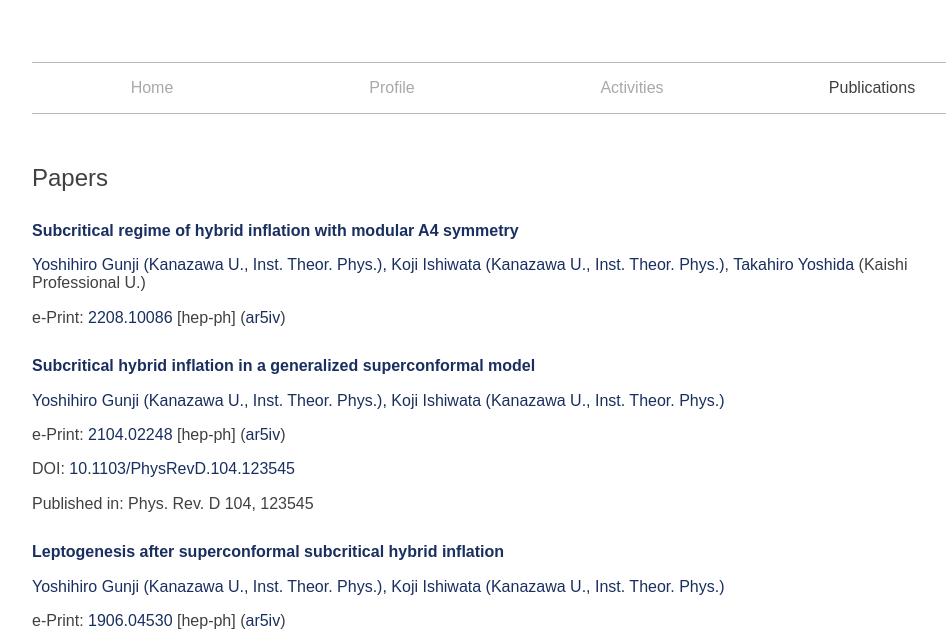
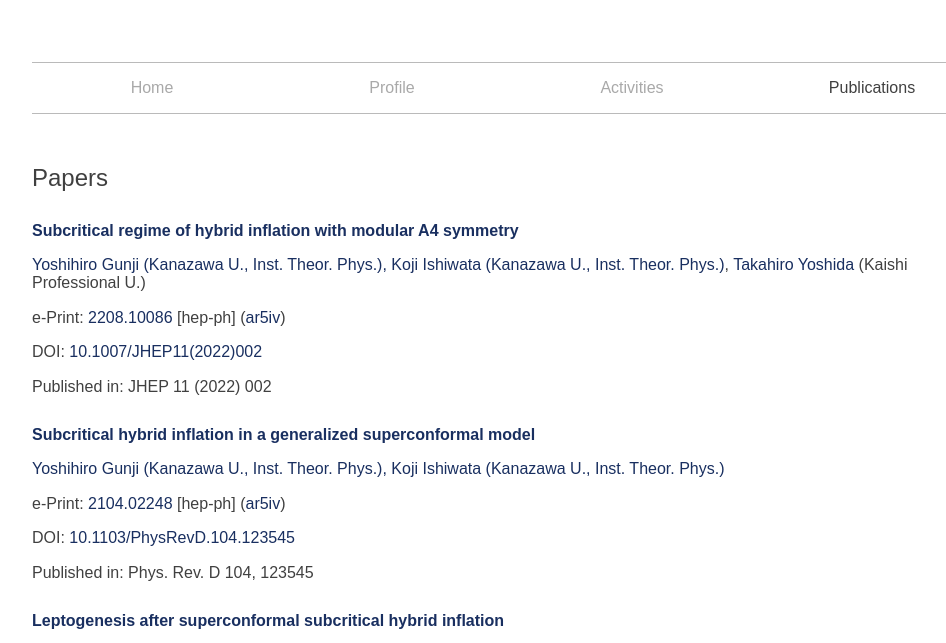
Before and after one commit to gunjigunji/web, a plain HTML site: page publications.html in a window 1280 px wide. Shown: the part 138-781 px from the top of the page, without its empty margins (128-1074 px from the left). Drawn offline with Linux system fonts and the light colour scheme.

Commit message:
update publications & index

```diff
--- a/publications.html
+++ b/publications.html
@@ -52,13 +52,13 @@
           [hep-ph]
           (<a href="https://ar5iv.org/abs/2208.10086" target="_blank" rel="noopener noreferror">ar5iv</a>)
         </p>
-        <!-- <p> -->
-        <!--   DOI: -->
-        <!--   <a href="xxx" target="_blank" rel="noopener noreferror">xxx</a> -->
-        <!-- </p> -->
-        <!-- <p> -->
-        <!--   Published in: xxx -->
-        <!-- </p> -->
+        <p>
+          DOI:
+          <a href="https://link.springer.com/article/10.1007/JHEP11(2022)002" target="_blank" rel="noopener noreferror">10.1007/JHEP11(2022)002</a>
+        </p>
+        <p>
+          Published in: JHEP 11 (2022) 002
+        </p>
 <!-- 2104.02248 -->
         <p style="margin-top: 30px;">
           <b>
```
Also changed, not shown: index.html (+3 -2 lines).
